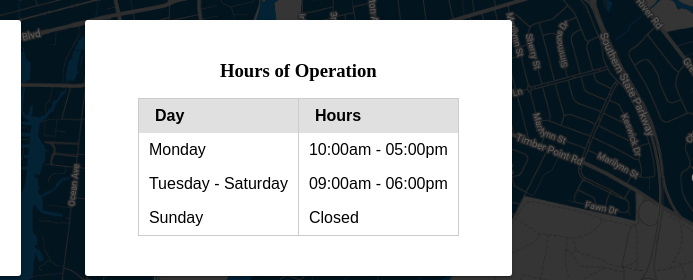
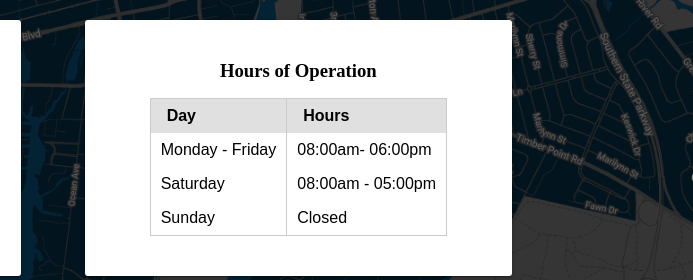
Before and after one commit to sidneyw/Wijngaarde-Enterprises, a Gatsby site: page /cutting-edge in a window 1280 px wide. Shown: the part 1000-1280 px from the top of the page, 587-1280 px from the left. Built offline with nearby package versions, Linux system fonts and the light colour scheme; Gatsby itself is replaced by a stand-in of ours.

```diff
--- a/src/pages/cutting-edge.js
+++ b/src/pages/cutting-edge.js
@@ -66,12 +66,12 @@
             </thead>
             <tbody>
               <tr>
-                <td>Monday</td>
-                <td>10:00am - 05:00pm</td>
+                <td>Monday - Friday</td>
+                <td>08:00am- 06:00pm</td>
               </tr>
               <tr>
-                <td>Tuesday - Saturday</td>
-                <td>09:00am - 06:00pm</td>
+                <td>Saturday</td>
+                <td>08:00am - 05:00pm</td>
               </tr>
               <tr>
                 <td>Sunday</td>
```
Also changed, not shown: src/pages/classic-mens.js (+4 -7 lines).
